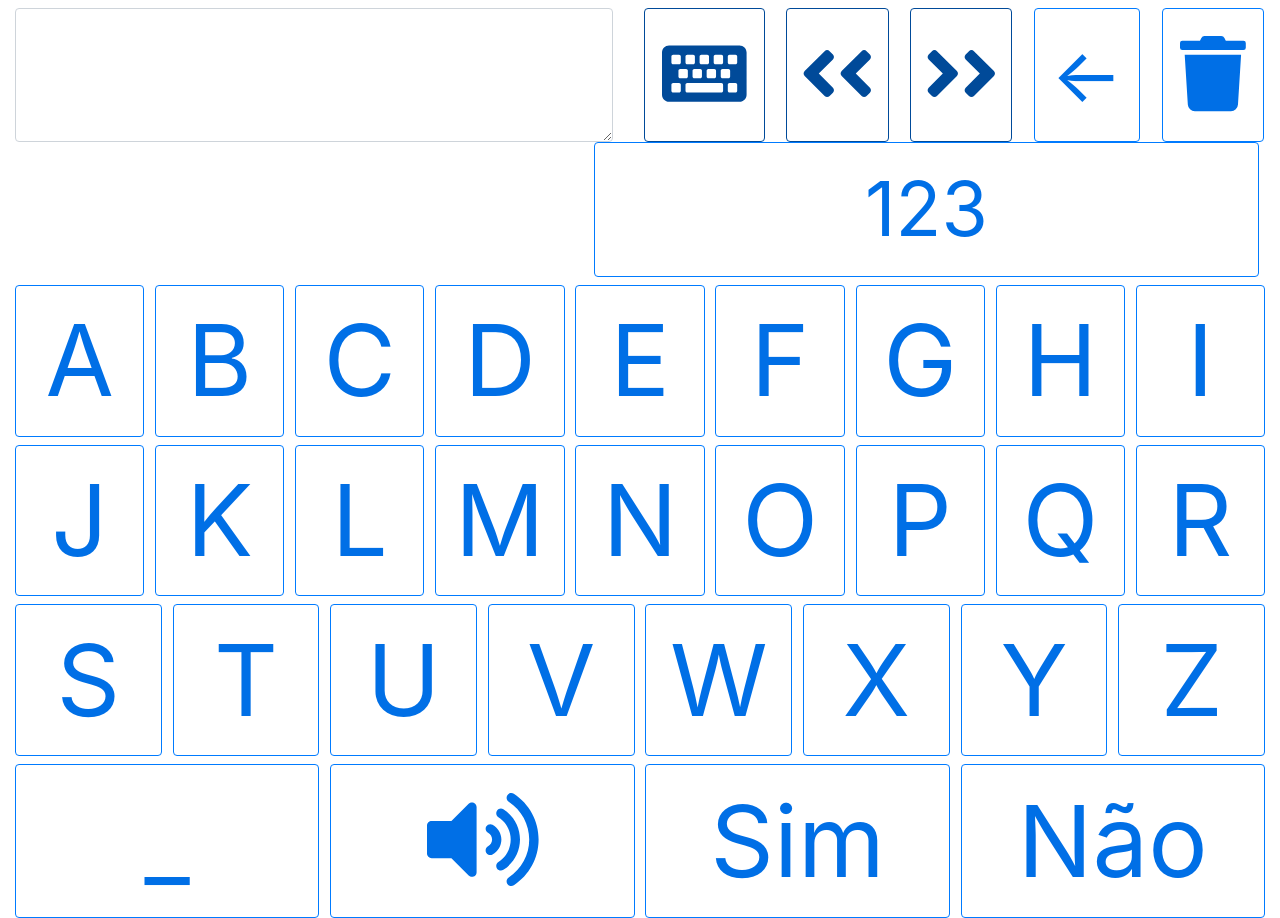
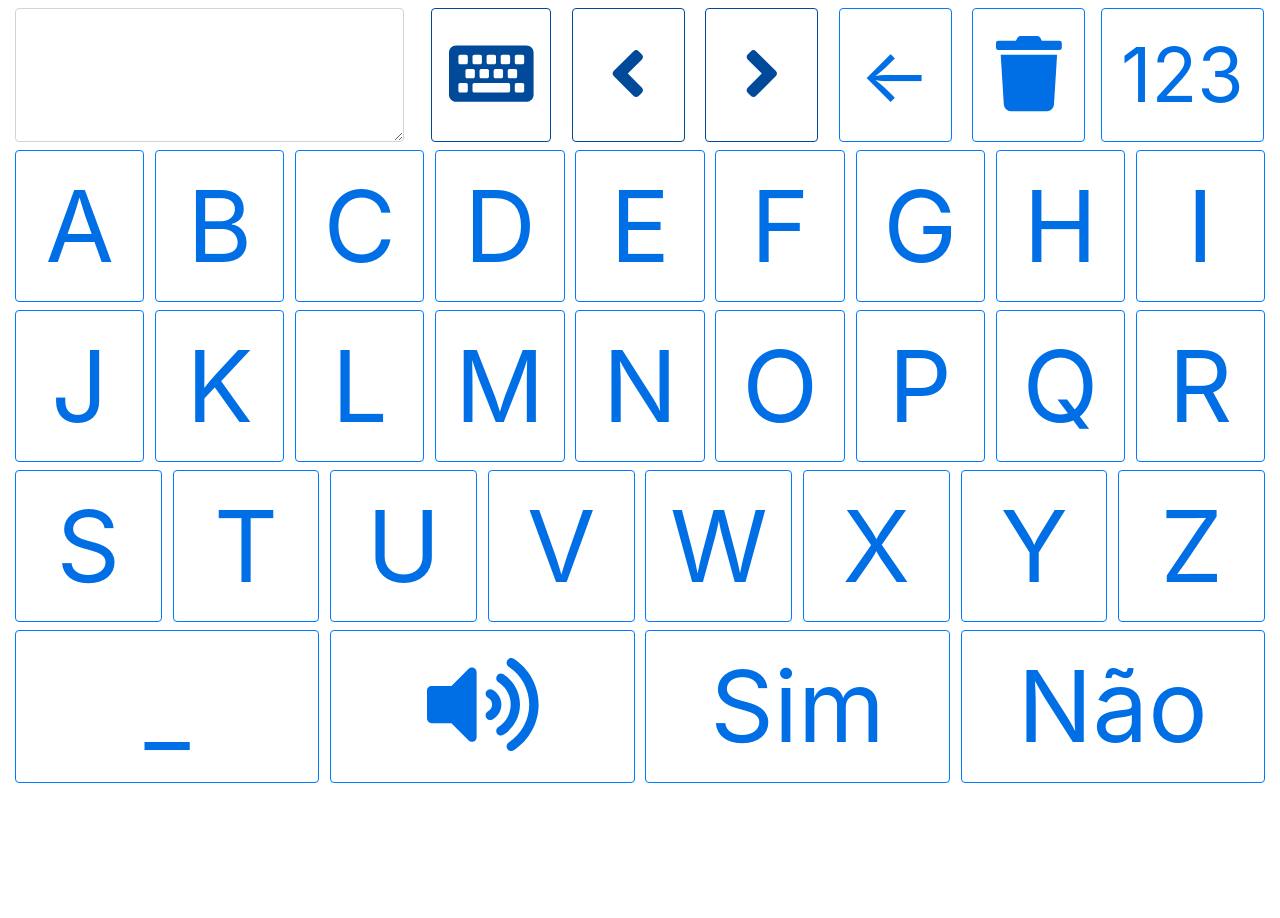
Before and after one commit to CTA-IFRS/beluga-talks, a plain HTML site: page index.html in a window 1280 px wide. After the commit the page ends 800 px from the top, so only its background shows below. Drawn offline with nearby package versions, Linux system fonts and the light colour scheme.

Commit message:
Ajusta o tamanho da caixa de texto

```diff
--- a/estilo.css
+++ b/estilo.css
@@ -88,7 +88,7 @@ div.toast-box p.toast-msg {
     margin: auto;
     padding-top: 1em;
     height: 3.5em;
-    width: 30%;
+    width: 15em;
 }
 
 /*telas de tablets/ipads/celulares até 1300px de largura e 850px de altura*/
--- a/index.html
+++ b/index.html
@@ -193,7 +193,7 @@
 <body>
 	<div class="container-fluid">
 		<div class="row mt-2">
-			<form class="col-6">
+			<form class="col-4">
 				<label for="text" id="label">Campo de texto</label>
 				<textarea id="text" name="Campo de texto" class="form-control"></textarea>
 			</form>
@@ -205,12 +205,12 @@
 				</div>
 				<div class="col">
 					<button type="button" data-in-groups="controls" data-next-group="group-01" onclick="diminuirVelocidade()" id="speed-down"  class="btn btn-outline-primary w-100 controller">
-						<i class="fas fa-angle-left"></i><i class="fas fa-angle-left"></i>
+						<i class="fas fa-angle-left"></i>
 					</button>
 				</div>
 				<div class="col">
 					<button type="button" data-in-groups="controls" data-next-group="group-01" onclick="aumentarVelocidade()" id="speed-up"  class="btn btn-outline-primary w-100 controller">
-						<i class="fas fa-angle-right"></i><i class="fas fa-angle-right"></i>
+						<i class="fas fa-angle-right"></i>
 					</button>
 				</div>
 				<div class="col">
```
